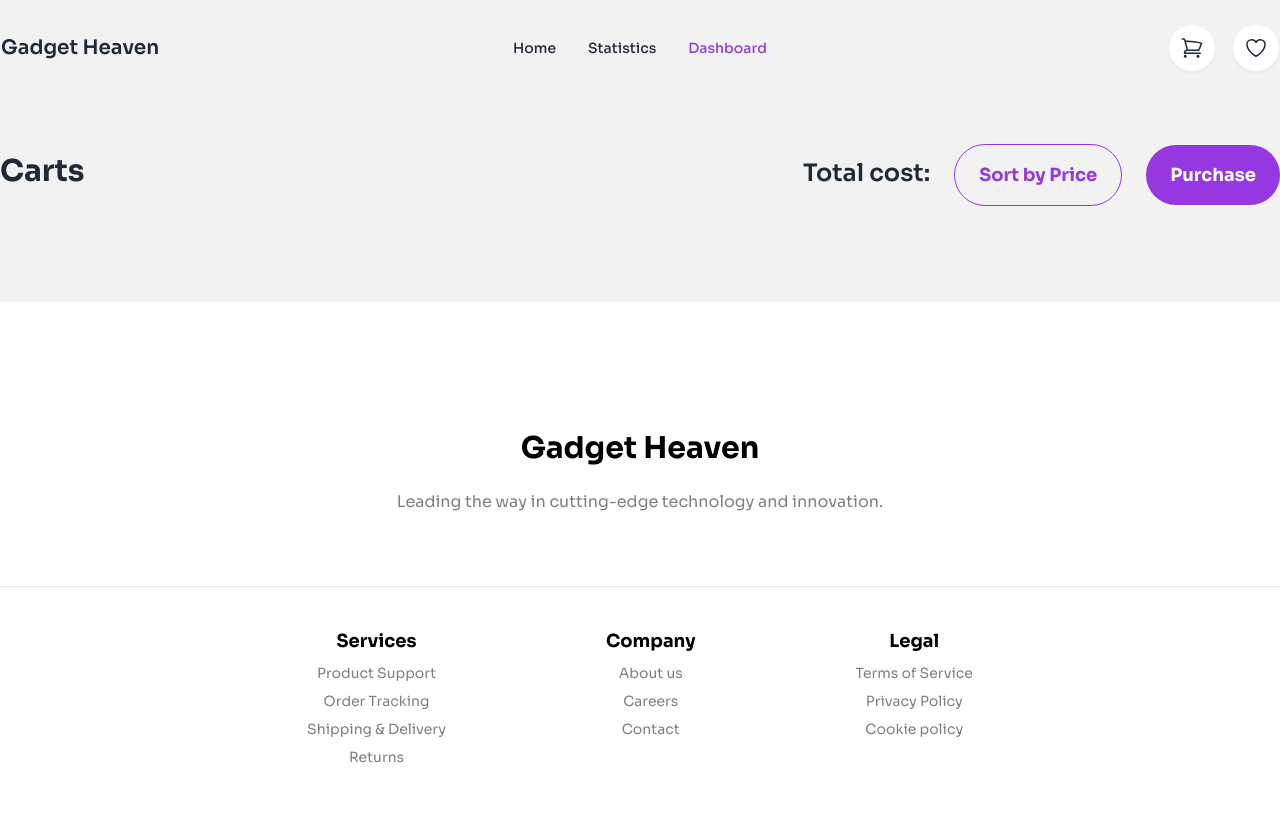
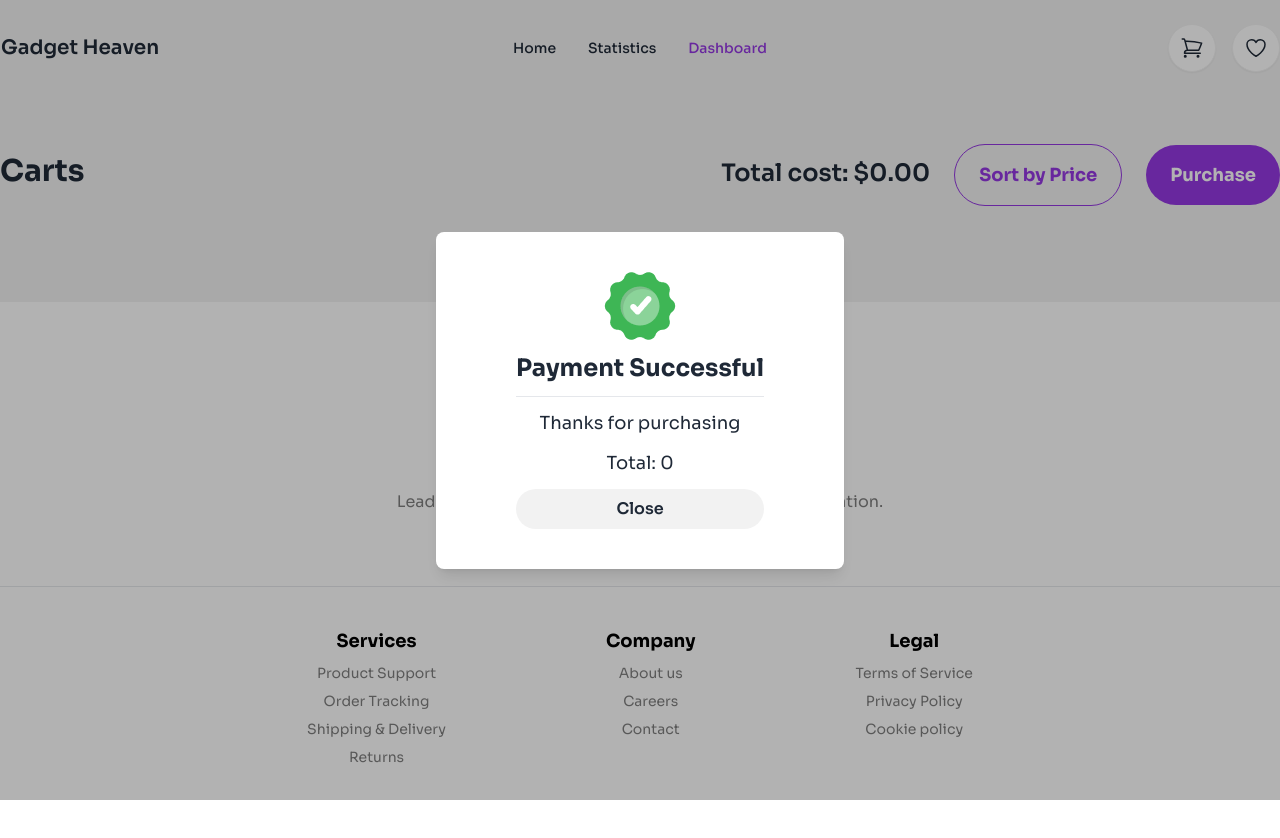
Before and after one commit to miftah1299/gadget-heaven, a React (Vite) app: page /dashboard/carts in a window 1280 px wide. Both pictures are taken after a click on the button "Purchase". Shown: the top 838 px of the page. Built offline with nearby package versions, Linux system fonts and the light colour scheme.

Commit message:
add purchase modal to Carts component, calculate total price, and implement purchase handling

```diff
--- a/src/pages/Carts.jsx
+++ b/src/pages/Carts.jsx
@@ -1,9 +1,9 @@
 import { useEffect, useState } from "react";
-import { useLoaderData, useParams } from "react-router-dom";
+import { useLoaderData, useNavigate, useParams } from "react-router-dom";
 import { getAllCarts, removeCart } from "../utilities";
-import Card from "../components/Card";
 
 const Carts = () => {
+    const navigate = useNavigate();
     const data = useLoaderData(); // fetch data from the loader
     // const { gadget } = useParams();
 
@@ -19,6 +19,22 @@ const Carts = () => {
         setGadgets(sorted);
     };
 
+    let totalPrice = gadgets.reduce((total, item) => total + item.price, 0);
+
+    const [openModal, setOpenModal] = useState(false);
+    const handlePurchase = () => {
+        setOpenModal(true);
+    };
+
+    const handleCloseModal = () => {
+        localStorage.setItem("carts", JSON.stringify([]));
+        // totalprice will be 0
+        totalPrice = 0;
+        setGadgets([]);
+        setOpenModal(false);
+        navigate("/");
+    };
+
     return (
         <div className="max-w-screen-xl mx-auto">
             <div className="flex justify-between items-baseline my-12">
@@ -27,7 +43,7 @@ const Carts = () => {
                 </div>
                 <div className="flex gap-6 items-baseline">
                     <h2 className="text-2xl font-semibold mb-2">
-                        Total cost:{" "}
+                        Total cost: ${totalPrice.toFixed(2)}
                     </h2>
                     <button
                         onClick={() => handleSort()}
@@ -35,7 +51,10 @@ const Carts = () => {
                     >
                         Sort by Price
                     </button>
-                    <button className="text-white bg-primary rounded-full px-6 py-4 text-lg font-bold">
+                    <button
+                        onClick={handlePurchase}
+                        className="text-white bg-primary rounded-full px-6 py-4 text-lg font-bold"
+                    >
                         Purchase
                     </button>
                 </div>
@@ -91,6 +110,27 @@ const Carts = () => {
                 ))}
             </div>
 
+            {openModal && (
+                <div className="fixed inset-0 bg-black/30 flex justify-center items-center z-10">
+                    <div className="bg-white p-10 px-20 rounded-lg shadow-lg text-center space-y-3">
+                        <div className="flex justify-center">
+                            <img src="/src/assets/modal.png" alt="" />
+                        </div>
+                        <h2 className="text-2xl font-bold mb-4">
+                            Payment Successful
+                        </h2>
+                        <hr></hr>
+                        <p className="text-lg">Thanks for purchasing</p>
+                        <p className="text-lg mb-6">Total: {totalPrice}</p>
+                        <button
+                            onClick={handleCloseModal}
+                            className="bg-base-200 w-full py-2 px-6 rounded-3xl hover:text-white hover:bg-primary font-semibold"
+                        >
+                            Close
+                        </button>
+                    </div>
+                </div>
+            )}
         </div>
     );
 };
```
Also changed, not shown: src/assets/modal.png (added).
